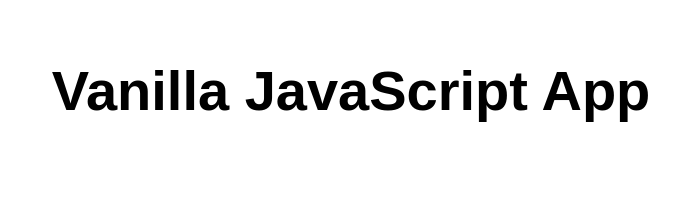
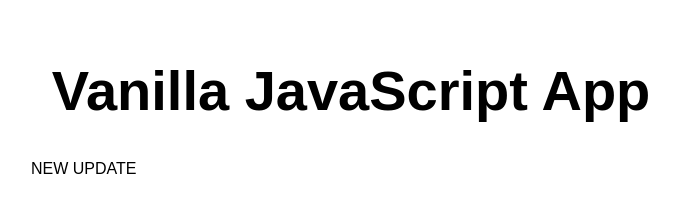
Before and after one commit to learningknight/miniature-robot, a plain HTML site: page src/index.html in a window 1280 px wide. Shown: the whole page, without its empty margins (289-968 px from the left). Drawn offline with Linux system fonts and the light colour scheme.

Commit message:
Remote Team update 1

```diff
--- a/src/index.html
+++ b/src/index.html
@@ -11,6 +11,7 @@
 <body>
   <main>
     <h1>Vanilla JavaScript App</h1>
+    <p> NEW UPDATE </p>
   </main>
 </body>
 
```
